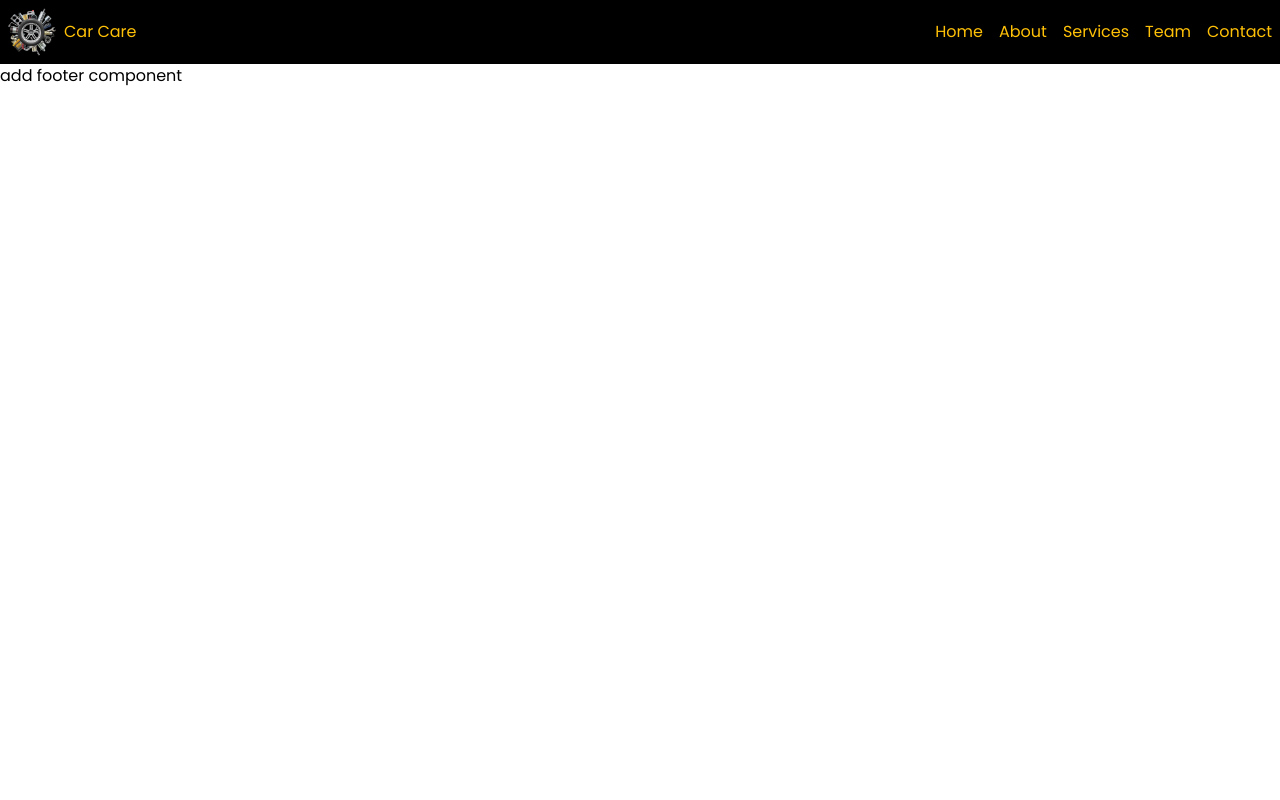
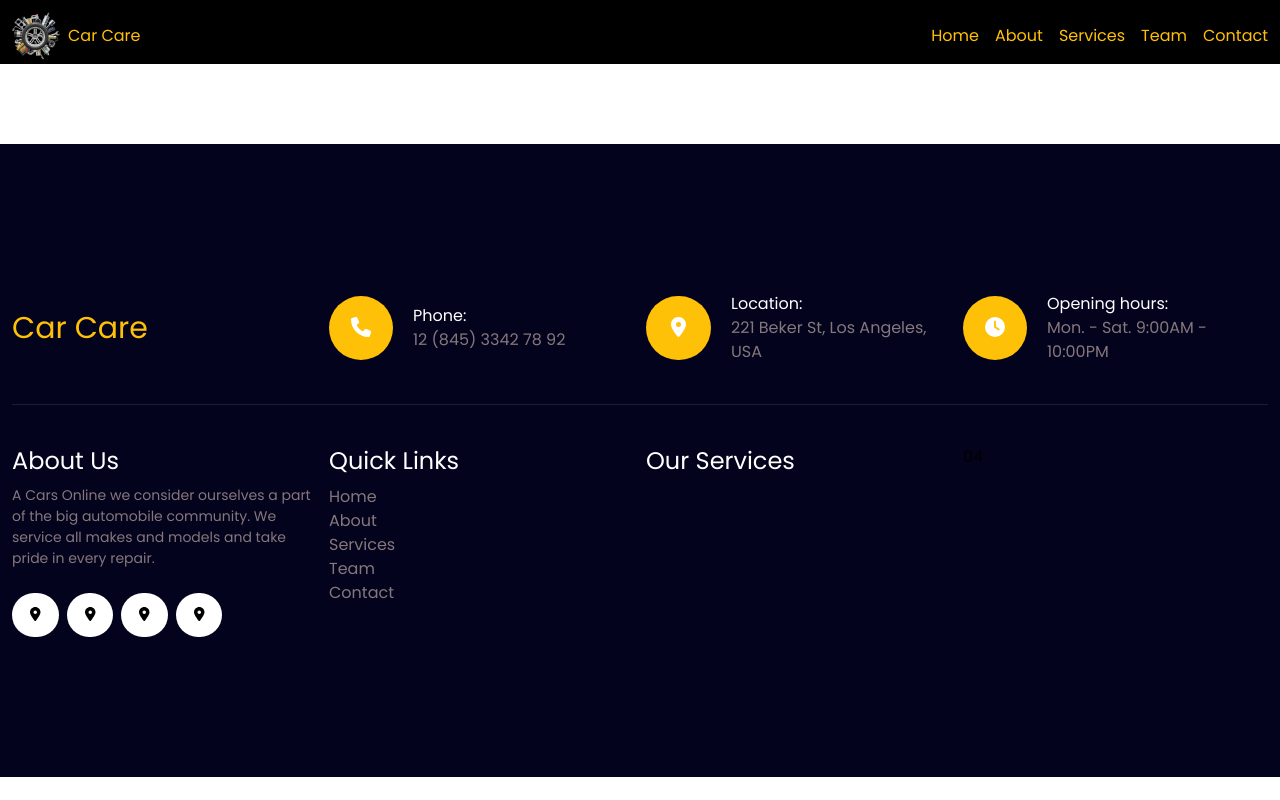
Before and after one commit to sukhpreets2000/car-app, a React (Vite) app: page / in a window 1280 px wide. Built offline with nearby package versions, Linux system fonts and the light colour scheme; the HTML template or start-up script is replaced by a standard one.

Commit message:
changes in footer component

```diff
--- a/src/components/footer/Footer.tsx
+++ b/src/components/footer/Footer.tsx
@@ -1,7 +1,98 @@
+import { faClock, faLocationDot, faPhone } from '@fortawesome/free-solid-svg-icons';
+import { FontAwesomeIcon } from '@fortawesome/react-fontawesome';
 import './Footer.css';
 const Footer = () => {
   return (
-    <div> add footer component</div>
+    <footer className="w-full mt-20 bg-darkblue py-[100px] p-3">
+      <div className="container mx-auto">
+        <div className="grid gap-3 sm:grid-cols-1 md:grid-cols-2 lg:grid-cols-4 my-[40px]">
+          <div className="flex items-center text-yellow sm: mt-2">
+            <h1 className="text-3xl">Car Care</h1>
+          </div>
+          <div className="flex items-center gap-5 sm: mt-2">
+            <div className="bg-yellow py-[20px] px-[22px] rounded-full cursor-pointer hover:bg-darkblue duration-500">
+              <FontAwesomeIcon icon={faPhone} size="lg" className="text-white" />
+            </div>
+            <div>
+              <h3 className="text-white">Phone:</h3>
+              <p className="text-grey">12 (845) 3342 78 92</p>
+            </div>
+          </div>
+          <div className="flex items-center gap-5 sm: mt-2">
+            <div className="bg-yellow py-[20px] px-[25px] rounded-full cursor-pointer hover:bg-darkblue duration-500">
+              <FontAwesomeIcon icon={faLocationDot} size="lg" className="text-white" />
+            </div>
+            <div>
+              <h3 className="text-white">Location:</h3>
+              <p className="text-grey">221 Beker St, Los Angeles, USA</p>
+            </div>
+          </div>
+          <div className="flex items-center gap-5 sm: mt-2">
+            <div className="bg-yellow py-[20px] px-[22px] rounded-full cursor-pointer hover:bg-darkblue duration-500">
+              <FontAwesomeIcon icon={faClock} size="lg" className="text-white sm: text-1xl" />
+            </div>
+            <div>
+              <h3 className="text-white">Opening hours:</h3>
+              <p className="text-grey">Mon. - Sat. 9:00AM - 10:00PM</p>
+            </div>
+          </div>
+        </div>
+        <hr className="border-t-1 border-lightgrey" />
+        <div className="grid gap-3 sm:grid-cols-1 md:grid-cols-2 lg:grid-cols-4 my-[40px]">
+          <div>
+            <h3 className="text-white text-2xl">About Us</h3>
+            <p className="text-grey mt-2 text-[14px]">A Cars Online we consider ourselves a part of the big
+              automobile community. We service all makes and models and take pride in every repair.</p>
+            <div className="mt-6 flex gap-2">
+              <a href="#" className="bg-white py-[10px] px-[18px] rounded-full cursor-pointer hover:bg-yellow duration-500">
+                <FontAwesomeIcon icon={faLocationDot} size="sm" className="text-black" />
+              </a>
+              <a href="#" className="bg-white py-[10px] px-[18px] rounded-full cursor-pointer hover:bg-yellow duration-500">
+                <FontAwesomeIcon icon={faLocationDot} size="sm" className="text-black" />
+              </a>
+              <a href="#" className="bg-white py-[10px] px-[18px] rounded-full cursor-pointer hover:bg-yellow duration-500">
+                <FontAwesomeIcon icon={faLocationDot} size="sm" className="text-black" />
+              </a>
+              <a href="#" className="bg-white py-[10px] px-[18px] rounded-full cursor-pointer hover:bg-yellow duration-500">
+                <FontAwesomeIcon icon={faLocationDot} size="sm" className="text-black" />
+              </a>
+            </div>
+          </div>
+          <div>
+            <h3 className="text-white text-2xl">Quick Links</h3>
+            <div className="flex flex-col text-grey mt-2">
+              <a href="#" className="hover:text-yellow duration-500">
+                Home
+              </a>
+              <a href="#" className="hover:text-yellow duration-500">
+                About
+              </a>
+              <a href="#" className="hover:text-yellow duration-500">
+                Services
+              </a>
+              <a href="#" className="hover:text-yellow duration-500">
+                Team
+              </a>
+              <a href="#" className="hover:text-yellow duration-500">
+                Contact
+              </a>
+            </div>
+          </div>
+          <div>
+            <h3 className="text-white text-2xl">Our Services</h3>
+            {/* <ul>
+              <li>Engine Repair</li>
+              <li>Car Windshield Maintenance</li>
+              <li>Oil Filter</li>
+              <li>Engine Coolant</li>
+              <li>Air Conditioner Service</li>
+              <li>Tyre Replacement</li>
+            </ul> */}
+          </div>
+          <div>04</div>
+        </div>
+      </div>
+    </footer>
   )
 }
 
--- a/src/components/header/Header.tsx
+++ b/src/components/header/Header.tsx
@@ -12,7 +12,7 @@ const Header = () => {
     }
     return (
         <>
-            <nav className="w-full bg-black text-yellow p-2 h-16">
+            <nav className="w-full bg-black text-yellow p-3 h-16">
                 <div className="container mx-auto flex items-center justify-between">
                     <div>
                         <a href="#" className="flex items-center gap-2">
--- a/tailwind.config.js
+++ b/tailwind.config.js
@@ -8,7 +8,10 @@ export default {
     colors: {
       yellow: '#ffc107',
       black: 'black',
-      blue: 'blue',
+      darkblue: '#03031e',
+      white:'white',
+      grey:'rgba(153, 136, 136, 0.877)',
+      lightgrey:'rgb(255 255 255 / 10%)',
     },
     extend: {},
   },
```
